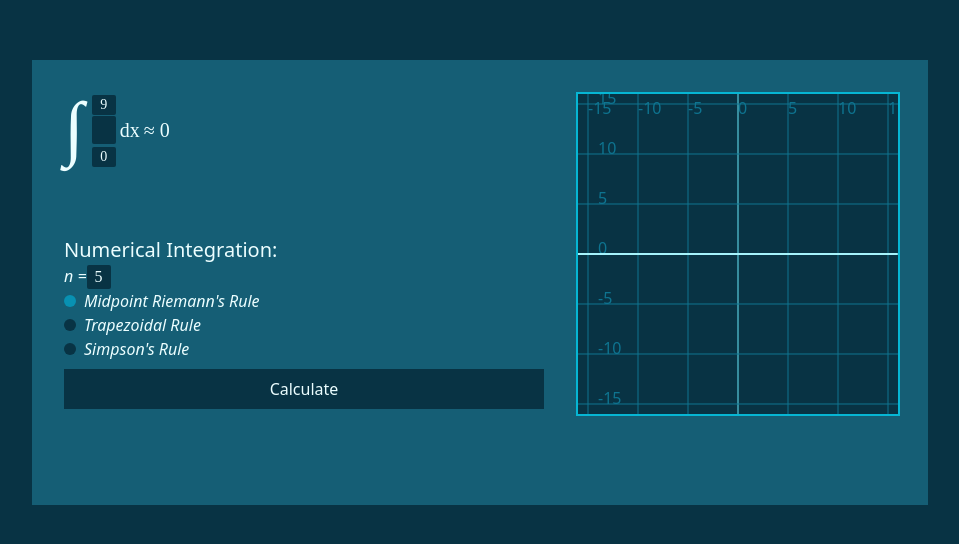
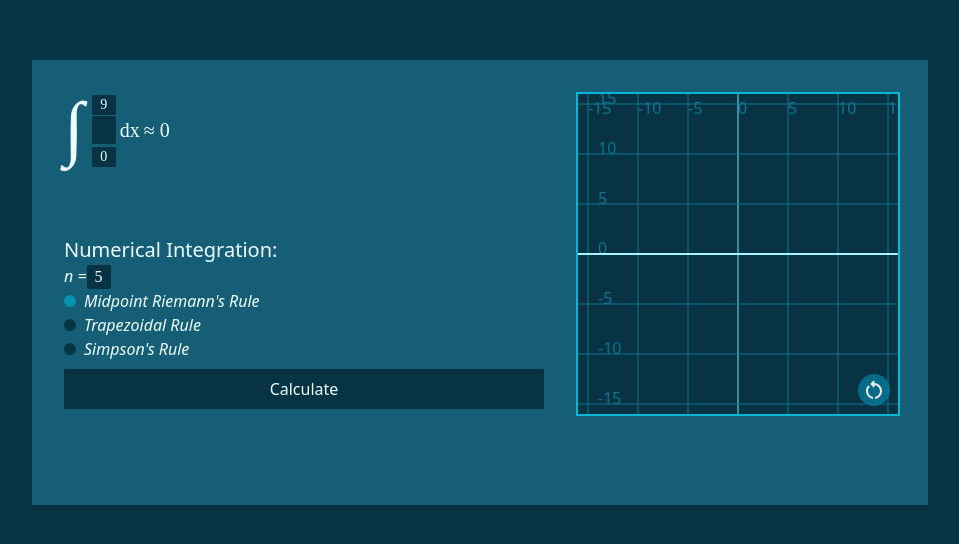
Before and after one commit to kolostring/integral-calculator, a React (Vite) app: page / in a window 1280 px wide. Shown: the part 118-662 px from the top of the page, without its empty margins (160-1119 px from the left). Built offline with nearby package versions, Linux system fonts and the light colour scheme.

Commit message:
feat: add reset button to TransformationContainer

```diff
--- a/src/components/IntegralGrapher.tsx
+++ b/src/components/IntegralGrapher.tsx
@@ -1,7 +1,7 @@
 import SVGFunctionGrapher from "./SVGFunctionGrapher";
 import SVGFunctionGridLines from "./SVGFunctionGridLines";
 import TransformationContainer, {
-  Transformable,
+  TransformableProps,
 } from "./TransformationContainer";
 
 export type IntegralGrapherProps = {
@@ -15,7 +15,7 @@ export default function IntegralGrapher({
   integralFrom,
   integralTo,
 }: Readonly<IntegralGrapherProps>) {
-  const renderGraph = (itemProps: Transformable) => {
+  const renderGraph = (itemProps: TransformableProps) => {
     return (
       <>
         <SVGFunctionGridLines
@@ -84,7 +84,7 @@ export default function IntegralGrapher({
 
   return (
     <TransformationContainer
-      className="relative"
+      className="relative h-full w-full cursor-move touch-none"
       renderItem={renderGraph}
       minScale={3}
       maxScale={45}
--- a/src/components/SVGFunctionGrapher.tsx
+++ b/src/components/SVGFunctionGrapher.tsx
@@ -1,12 +1,12 @@
 import { useCallback } from "react";
-import { Transformable } from "./TransformationContainer";
+import { TransformableProps } from "./TransformationContainer";
 
 export type SVGFunctionGrapherProps = {
   functionPoints: (from: number, to: number) => number[];
   axesProps?: React.SVGAttributes<SVGPathElement>;
   graphProps?: React.SVGAttributes<SVGPathElement>;
 } & React.HTMLAttributes<SVGElement> &
-  Transformable;
+  TransformableProps;
 
 export default function SVGFunctionGrapher({
   functionPoints,
--- a/src/components/SVGFunctionGridLines.tsx
+++ b/src/components/SVGFunctionGridLines.tsx
@@ -1,12 +1,12 @@
 import React from "react";
-import { Transformable } from "./TransformationContainer";
+import { TransformableProps } from "./TransformationContainer";
 
 export type SVGFunctionGridLinesProps = {
   numbersClassName?: string;
   strokeClassName?: string;
   axisClassName?: string;
   breakPointFactor: number;
-} & Transformable &
+} & TransformableProps &
   React.SVGProps<SVGSVGElement>;
 
 export default function SVGFunctionGridLines({
--- a/src/components/TransformationContainer.tsx
+++ b/src/components/TransformationContainer.tsx
@@ -1,7 +1,7 @@
 import { useLayoutEffect, useRef, useState } from "react";
 import useSlidingTransform from "../hooks/useSlidingTransform";
 
-export type Transformable = {
+export type TransformableProps = {
   scale: number;
   position: { x: number; y: number };
   width: number;
@@ -9,7 +9,7 @@ export type Transformable = {
 };
 
 export type TransformationContainer = {
-  renderItem: (itemProps: Transformable) => React.JSX.Element;
+  renderItem: (itemProps: TransformableProps) => React.JSX.Element;
   minScale: number;
   maxScale: number;
 } & React.DetailedHTMLProps<
@@ -19,7 +19,6 @@ export type TransformationContainer = {
 
 export default function TransformationContainer({
   renderItem,
-  className,
   minScale,
   maxScale,
   ...props
@@ -89,12 +88,18 @@ export default function TransformationContainer({
   }, []);
 
   return (
-    <div
-      ref={refContainer}
-      className={`${className} h-full w-full cursor-move touch-none`}
-      {...{ ...props, ...transformHandler }}
-    >
+    <div ref={refContainer} {...{ ...props, ...transformHandler }}>
       {renderItem({ height, position, scale, width })}
+
+      <button
+        className="absolute bottom-0 right-0 m-2 bg-cyan-600 bg-opacity-60 overflow-hidden backdrop-blur-sm size-8 flex justify-center items-center rounded-full"
+        onClick={() => {
+          setPosition({ x: 0, y: 0 });
+          setScale(10);
+        }}
+      >
+        <img src="/src/assets/reset.svg" alt="reset" />
+      </button>
     </div>
   );
 }
```
Also changed, not shown: src/assets/reset.svg (added).
